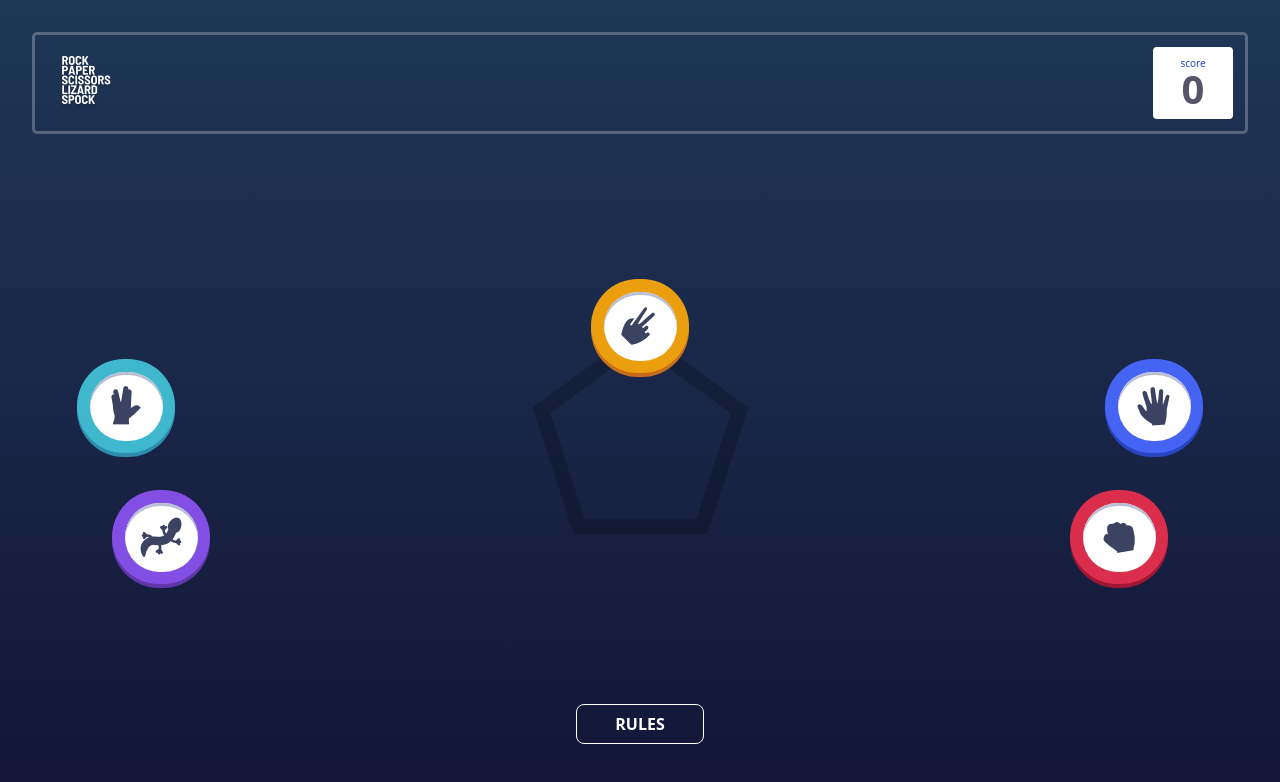
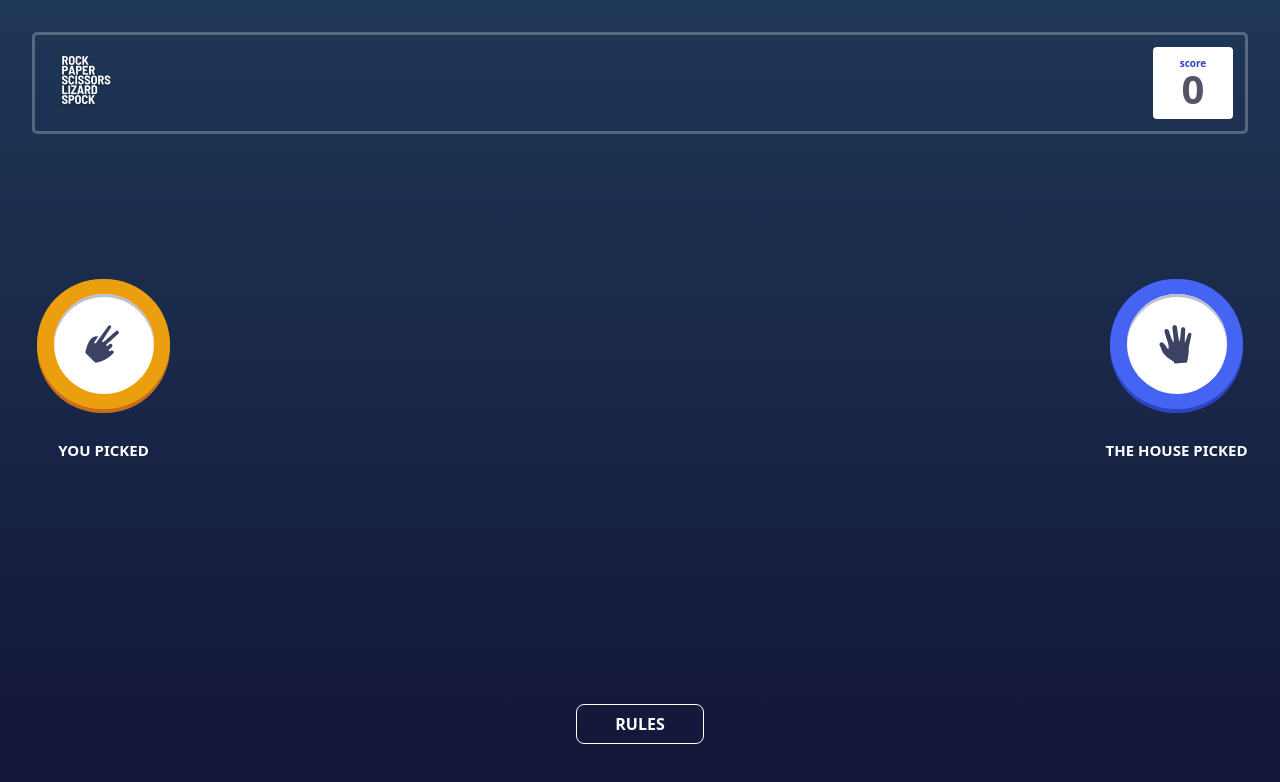
Before and after one commit to EnkiEnki77/rock-paper-scissors-lizard-spock, a Next.js app: page / in a window 1280 px wide. Both pictures are taken after a click on the element 640 px from the left and 326 px from the top of the page. Shown: the top 782 px of the page. Built offline with nearby package versions, Linux system fonts and the light colour scheme.

Commit message:
created functionality for computer move

```diff
--- /dev/null
+++ b/components/Battles.tsx
@@ -0,0 +1,43 @@
+import React, { useEffect, useState } from "react";
+import { moves } from "../pages";
+import Choice from "./Choice";
+
+type Props = {
+  move: "rock" | "paper" | "scissors" | "lizard" | "spock" | string;
+};
+
+const Battles = ({ move }: Props) => {
+  const [cmpMove, setCmpMove] = useState<string | null>(null);
+
+  const moves = ["rock", "paper", "scissors", "lizard", "spock"];
+
+  function getRandomInt(max: number) {
+    return Math.floor(Math.random() * max);
+  }
+
+  const randomCmpMove = moves[getRandomInt(5)];
+
+  useEffect(() => {
+    setCmpMove(randomCmpMove);
+  }, []);
+
+  console.log();
+  return (
+    <div className="flex justify-between w-full">
+      <div className="flex flex-col w-[143px] h-[182px] justify-end relative">
+        <Choice move={move} position="top-0 left-0 right-0 mx-auto" />
+        <p className="uppercase text-[15px] text-white font-bold text-center">
+          you picked
+        </p>
+      </div>
+      <div className="flex flex-col w-[143px] h-[182px] justify-end relative">
+        <Choice move={cmpMove} position="top-0 left-0 right-0 mx-auto" />
+        <p className="uppercase text-[15px] text-white font-bold text-center">
+          the house picked
+        </p>
+      </div>
+    </div>
+  );
+};
+
+export default Battles;
--- a/components/Choice.tsx
+++ b/components/Choice.tsx
@@ -1,25 +1,58 @@
 import Image, { StaticImageData } from "next/image";
 import React from "react";
 import { moves } from "../pages";
+import scissors from "../public/assets/hand.png";
+import paper from "../public/assets/paper.png";
+import rock from "../public/assets/003-fist.png";
+import lizard from "../public/assets/lizard.png";
+import spock from "../public/assets/001-five-fingers.png";
 
 type Props = {
-  colorAndPosition: string;
-  choice: StaticImageData;
-  move: moves;
-  setChosenMove: (chosen: moves) => void;
+  position: string;
+  move: moves | string;
+  setChosenMove?: (chosen: moves | string) => void;
 };
 
-const Choice = ({ colorAndPosition, choice, setChosenMove, move }: Props) => {
+const Choice = ({ position, setChosenMove, move }: Props) => {
+  const color =
+    move === "scissors"
+      ? "bg-[#EB9F0E] shadow-[#C76C1B]"
+      : move === "spock"
+      ? "bg-[#3FB7CD] shadow-[#2D8DAB]"
+      : move === "paper"
+      ? "bg-[#4664F4] shadow-[#2A45C2] "
+      : move === "lizard"
+      ? "bg-[#834EE3] shadow-[#5F37A8]"
+      : "bg-[#DB2E4D] shadow-[#9D1634]";
+
+  const img =
+    move === "scissors"
+      ? scissors
+      : move === "spock"
+      ? spock
+      : move === "paper"
+      ? paper
+      : move === "lizard"
+      ? lizard
+      : rock;
   return (
     <div
-      onClick={() => setChosenMove(move)}
-      className={`w-[98px] h-[94px] z-20 ${colorAndPosition} shadow-[0px_4px_0px]  rounded-full flex items-center justify-center absolute`}
+      onClick={() => setChosenMove !== undefined && setChosenMove(move)}
+      className={`${
+        setChosenMove === undefined
+          ? "w-[133px] h-[130px]"
+          : "w-[98px] h-[94px]"
+      } z-20 ${color} ${position} shadow-[0px_4px_0px]  rounded-full flex items-center justify-center absolute`}
     >
       <div
-        className={`w-[73px]  h-[69px] shadow-[inset_0px_3px_0px] shadow-[#BABFD4] bg-white rounded-full flex items-center justify-center`}
+        className={`${
+          setChosenMove === undefined
+            ? "w-[100px] h-[100px]"
+            : "w-[73px] h-[69px]"
+        } shadow-[inset_0px_3px_0px] shadow-[#BABFD4] bg-white rounded-full flex items-center justify-center`}
       >
         <div className=" flex items-center justify-center">
-          <Image src={choice} alt="scissors" />
+          <Image src={img} alt={move !== null ? move : ""} />
         </div>
       </div>
     </div>
--- /dev/null
+++ b/components/Decision.tsx
@@ -0,0 +1,9 @@
+import React from "react";
+
+type Props = {};
+
+const Decision = (props: Props) => {
+  return <div>Decision</div>;
+};
+
+export default Decision;
--- a/components/MovePicker.tsx
+++ b/components/MovePicker.tsx
@@ -10,47 +10,36 @@ import spock from "../public/assets/001-five-fingers.png";
 import { moves } from "../pages";
 
 type Props = {
-  setChosenMove: (chosen: moves) => void;
+  setChosenMove: (chosen: moves | string) => void;
 };
 
 const MovePicker = ({ setChosenMove }: Props) => {
   return (
-    <div className="relative h-[305px] w-full">
+    <div className="relative h-[305px] w-[400px]">
       <Choice
         move="scissors"
         setChosenMove={setChosenMove}
-        colorAndPosition={
-          "bg-[#EB9F0E] shadow-[#C76C1B] top-0 left-0 right-0 mx-auto"
-        }
-        choice={scissors}
+        position={" top-0 left-0 right-0 mx-auto"}
       />
       <Choice
         move="spock"
         setChosenMove={setChosenMove}
-        colorAndPosition={
-          "bg-[#3FB7CD] shadow-[#2D8DAB] left-[45px] top-[80px]"
-        }
-        choice={spock}
+        position={"left-[45px] top-[80px]"}
       />
       <Choice
         move="paper"
         setChosenMove={setChosenMove}
-        colorAndPosition={
-          "bg-[#4664F4] shadow-[#2A45C2] right-[45px] top-[80px] "
-        }
-        choice={paper}
+        position={"right-[45px] top-[80px] "}
       />
       <Choice
         move="lizard"
         setChosenMove={setChosenMove}
-        colorAndPosition={"bg-[#834EE3] shadow-[#5F37A8] left-[80px] bottom-0"}
-        choice={lizard}
+        position={" left-[80px] bottom-0"}
       />
       <Choice
         move="rock"
         setChosenMove={setChosenMove}
-        colorAndPosition={"bg-[#DB2E4D] shadow-[#9D1634] right-[80px] bottom-0"}
-        choice={rock}
+        position={" right-[80px] bottom-0"}
       />
       <Image
         className="absolute left-0 right-0 mx-auto top-0 bottom-0 my-auto"
--- a/components/TitleAndScore.tsx
+++ b/components/TitleAndScore.tsx
@@ -11,7 +11,9 @@ const TitleAndScore = ({ score }: Props) => {
     <div className="rounded-[5px] w-full mb-[145px] border-white border-opacity-25 border-x-[3px] border-y-[3px] p-3 flex justify-between items-center">
       <Image className="ml-3" src={title} alt="title" />
       <div className="bg-white rounded-[4px] w-20 h-[72px] flex flex-col items-center justify-center">
-        <p className="text-[10px] leading-[12px] text-[#2A45C2]">score</p>
+        <p className="text-[10px] leading-[12px] text-[#2A45C2] font-semibold">
+          score
+        </p>
         <h2 className="text-[40px] font-bold leading-[40px] text-[#565468]">
           {score}
         </h2>
--- a/pages/index.tsx
+++ b/pages/index.tsx
@@ -3,15 +3,16 @@ import Head from "next/head";
 import Image from "next/image";
 import Link from "next/link";
 import { useState } from "react";
+import Battles from "../components/Battles";
 import MovePicker from "../components/MovePicker";
 import TitleAndScore from "../components/TitleAndScore";
 
 export type moves = null | "rock" | "paper" | "scissors" | "lizard" | "spock";
 
 const Home: NextPage = () => {
-  const [chosenMove, setChosenMove] = useState<moves>(null);
+  const [chosenMove, setChosenMove] = useState<string | null>(null);
 
-  const handleChosenMove = (chosen: moves) => {
+  const handleChosenMove = (chosen: moves | string) => {
     setChosenMove(chosen);
     console.log(chosen);
   };
@@ -27,7 +28,11 @@ const Home: NextPage = () => {
       </Head>
 
       <TitleAndScore score={0} />
-      <MovePicker setChosenMove={handleChosenMove} />
+      {chosenMove === null ? (
+        <MovePicker setChosenMove={handleChosenMove} />
+      ) : (
+        <Battles move={chosenMove} />
+      )}
       <Link className="absolute bottom-[56px]" href="/rules">
         <button className=" text-white uppercase text-base font-semibold h-10 w-[128px] border rounded-[8px] border-white ">
           rules
```
